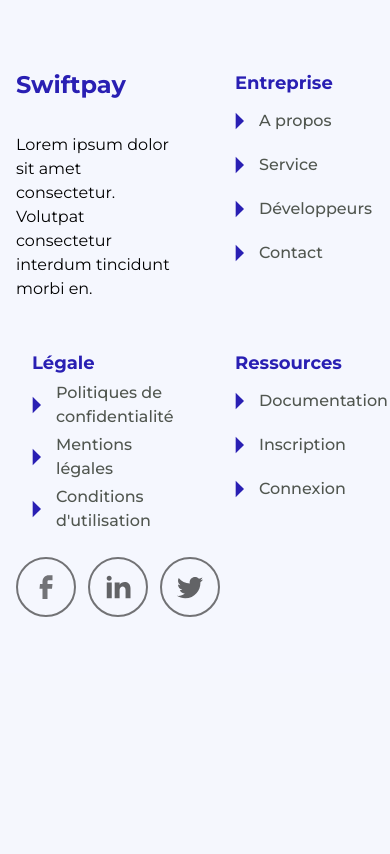
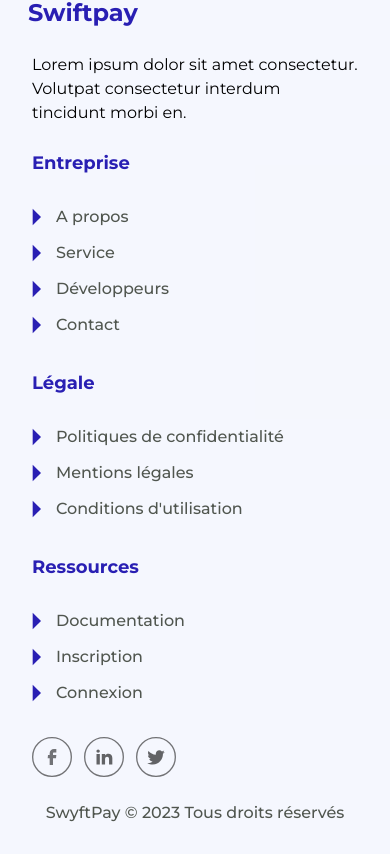
Before and after one commit to swyftpay-drc/frontend, a Next.js app: page / in a window 390 px wide. Shown: the part 5170-6024 px from the top of the page. Built offline with nearby package versions, Linux system fonts and the light colour scheme.

Commit message:
refactor footer

```diff
--- a/src/components/client/layouts/footer/index.tsx
+++ b/src/components/client/layouts/footer/index.tsx
@@ -11,7 +11,6 @@
   IconPlay,
   IconTwitter,
 } from "@/components/ui/icons";
-
 const footerMenus: IFooterMenus[] = [
   {
     id: 1,
@@ -78,7 +77,6 @@
 };
 const Footer = () => {
   const [menus, setMenus] = useState<IFooterMenus[]>(footerMenus);
-
   const renderFooterMenus = () => {
     return (
       <>
@@ -90,7 +88,9 @@
             {menu.menus.map((item, i) => (
               <Link
                 href={item.path}
-                className="flex items-center hover:text-primary-900 duration-300"
+                className={`flex items-center hover:text-primary-900 duration-300 ${
+                  i > 0 ? `-mt-2` : `mt-4`
+                }`}
                 key={`${index}_id${i}`}
               >
                 <span>
@@ -108,17 +108,17 @@
   };
   return (
     <>
-      <div className="bg-primary-800/5 h-full pt-32">
+      <div className="bg-primary-800/5 h-3/6 pt-14 pb-14">
         <BaseContainer>
-          <div className="grid grid-rows-2 w-full">
-            <div className="grid grid-cols-2 md:grid-cols-4 gap-12">
-              <div className="flex  flex-col gap-8">
-                <div className="mr-12">
-                  <h2 className="text-primary-900 text-2xl font-bold">
+          <div className="">
+            <div className=" grid grid-cols-1 gap-6 md:flex md:justify-between lg:flex lg:justify-between">
+              <div className="flex  flex-col gap-6 md:w-1/4 lg:w-1/4">
+                <div className="pr-12 sm:pr-4">
+                  <h2 className="text-primary-900 text-2xl font-bold ml-3 md:-ml-0">
                     Swiftpay
                   </h2>
                 </div>
-                <p>
+                <p className="ml-4 pr-8 md:-ml-0 md:-ml-0 w-full">
                   Lorem ipsum dolor sit amet consectetur. Volutpat consectetur
                   interdum tincidunt morbi en.
                 </p>
@@ -133,7 +133,7 @@
                 </address>
                 <div className="hidden md:flex gap-3">
                   <Link href={"contact@swyftpay.com"}>
-                    <IconFacebook className="w-2 h-2" />
+                    <IconFacebook />
                   </Link>
                   <Link href={"contact@swyftpay.com"}>
                     <IconLinkedin />
@@ -145,9 +145,9 @@
               </div>
               {renderFooterMenus()}
             </div>
-            <div className="md:hidden flex gap-3 pt-6">
+            <div className="md:hidden flex gap-3 pt-6 pb-6 ml-4 md:-ml-0">
               <Link href={"contact@swyftpay.com"}>
-                <IconFacebook className="w-2 h-2" />
+                <IconFacebook />
               </Link>
               <Link href={"contact@swyftpay.com"}>
                 <IconLinkedin />
@@ -157,7 +157,7 @@
               </Link>
             </div>
             <div className="w-full flex justify-center">
-              <span className="text-text-primary text-lg font-medium">
+              <span className="text-text-primary text-md font-medium">
                 SwyftPay &copy; {new Date().getFullYear()} Tous droits réservés
               </span>
             </div>
@@ -167,5 +167,4 @@
     </>
   );
 };
-
 export default Footer;
--- a/src/components/ui/icons/Facebook.tsx
+++ b/src/components/ui/icons/Facebook.tsx
@@ -11,6 +11,7 @@
         viewBox="0 0 60 60"
         fill="none"
         xmlns="http://www.w3.org/2000/svg"
+        className="w-10 h-10"
       >
         <path
           d="M26.4975 41.875H31.4975V31.8625H36.0025L36.4975 26.8875H31.4975V24.375C31.4975 24.0435 31.6292 23.7255 31.8636 23.4911C32.098 23.2567 32.416 23.125 32.7475 23.125H36.4975V18.125H32.7475C31.0899 18.125 29.5002 18.7835 28.3281 19.9556C27.156 21.1277 26.4975 22.7174 26.4975 24.375V26.8875H23.9975L23.5025 31.8625H26.4975V41.875Z"
--- a/src/components/ui/icons/Linkedin.tsx
+++ b/src/components/ui/icons/Linkedin.tsx
@@ -11,6 +11,7 @@
         viewBox="0 0 60 60"
         fill="none"
         xmlns="http://www.w3.org/2000/svg"
+        className="w-10 h-10"
       >
         <path
           d="M23.675 21.25C23.6747 21.9131 23.4109 22.5488 22.9419 23.0174C22.4728 23.486 21.8368 23.7491 21.1737 23.7488C20.5107 23.7484 19.8749 23.4847 19.4063 23.0157C18.9377 22.5466 18.6747 21.9106 18.675 21.2475C18.6753 20.5845 18.939 19.9487 19.4081 19.4801C19.8772 19.0115 20.5132 18.7484 21.1762 18.7488C21.8393 18.7491 22.475 19.0128 22.9436 19.4819C23.4122 19.951 23.6753 20.587 23.675 21.25ZM23.75 25.6H18.75V41.25H23.75V25.6ZM31.65 25.6H26.675V41.25H31.6V33.0375C31.6 28.4625 37.5625 28.0375 37.5625 33.0375V41.25H42.5V31.3375C42.5 23.625 33.675 23.9125 31.6 27.7L31.65 25.6Z"
--- a/src/components/ui/icons/Twitter.tsx
+++ b/src/components/ui/icons/Twitter.tsx
@@ -11,6 +11,7 @@
         viewBox="0 0 60 60"
         fill="none"
         xmlns="http://www.w3.org/2000/svg"
+        className="w-10 h-10"
       >
         <path
           d="M43.075 22.5C42.1125 22.9375 41.075 23.225 40 23.3625C41.1 22.7 41.95 21.65 42.35 20.3875C41.3125 21.0125 40.1625 21.45 38.95 21.7C37.9625 20.625 36.575 20 35 20C32.0625 20 29.6625 22.4 29.6625 25.3625C29.6625 25.7875 29.7125 26.2 29.8 26.5875C25.35 26.3625 21.3875 24.225 18.75 20.9875C18.2875 21.775 18.025 22.7 18.025 23.675C18.025 25.5375 18.9625 27.1875 20.4125 28.125C19.525 28.125 18.7 27.875 17.975 27.5V27.5375C17.975 30.1375 19.825 32.3125 22.275 32.8C21.4884 33.0153 20.6626 33.0452 19.8625 32.8875C20.202 33.9531 20.8669 34.8855 21.7638 35.5537C22.6606 36.2218 23.7443 36.5921 24.8625 36.6125C22.967 38.1131 20.6175 38.9241 18.2 38.9125C17.775 38.9125 17.35 38.8875 16.925 38.8375C19.3 40.3625 22.125 41.25 25.15 41.25C35 41.25 40.4125 33.075 40.4125 25.9875C40.4125 25.75 40.4125 25.525 40.4 25.2875C41.45 24.5375 42.35 23.5875 43.075 22.5Z"
```
